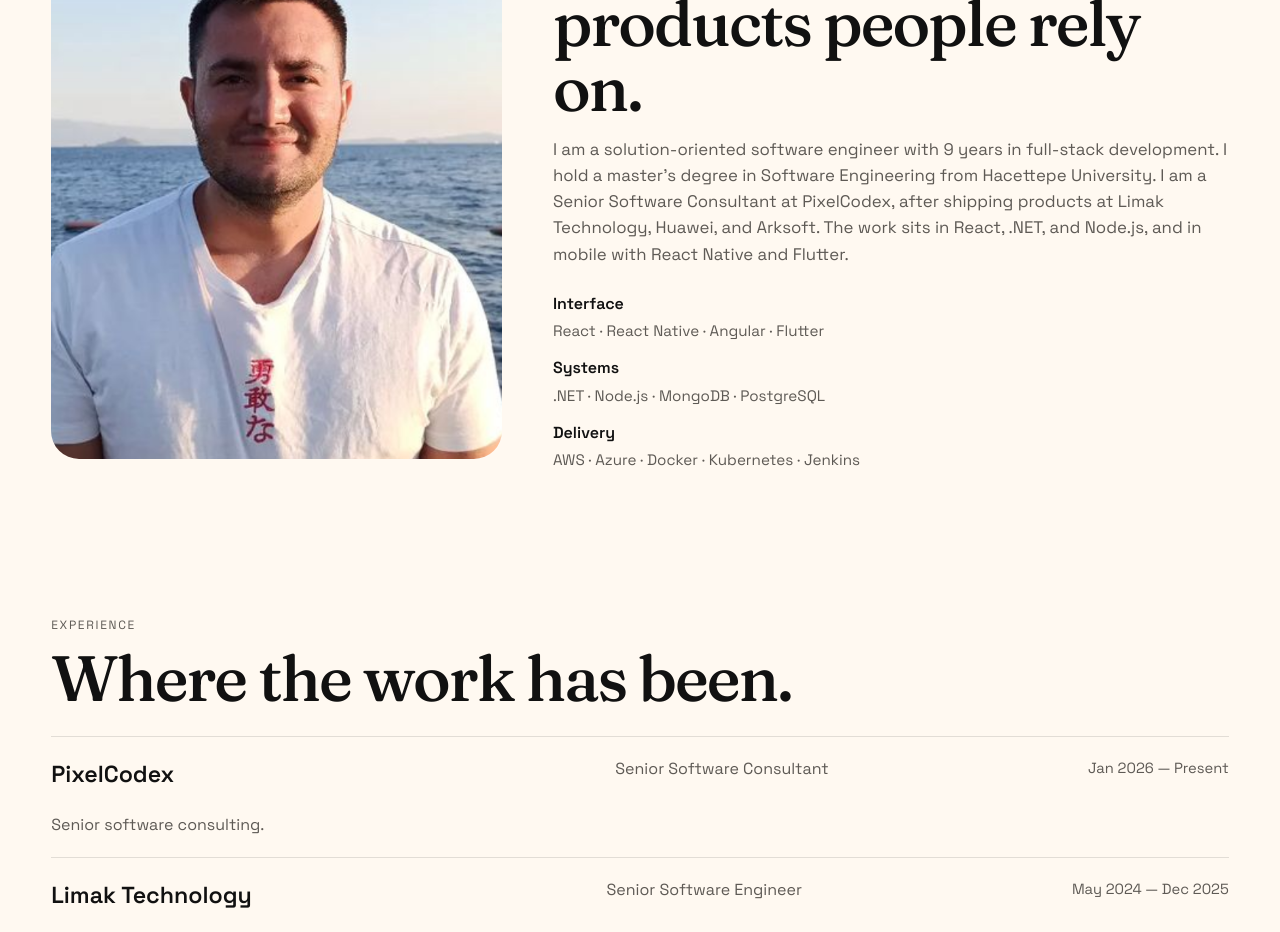
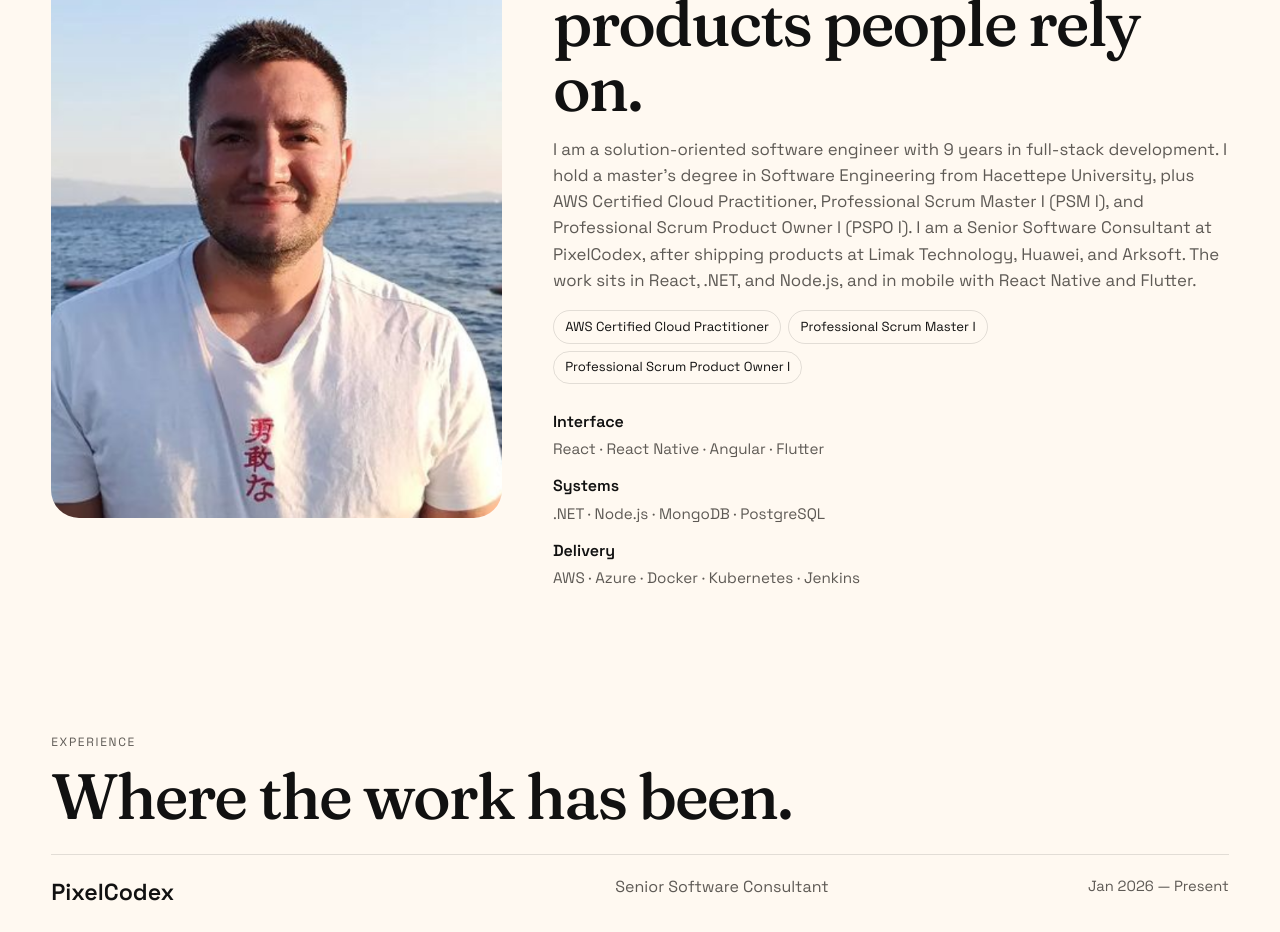
Before and after one commit to shafakyildiz/shafakyildiz.github.io, a Vue app: page / in a window 1280 px wide. Shown: the part 2380-3312 px from the top of the page. Built offline with nearby package versions, Linux system fonts and the light colour scheme.

Commit message:
Add certifications to portfolio and update bio in LedeSection. Enhance CSS styles for certification display.

```diff
--- a/src/components/LedeSection.vue
+++ b/src/components/LedeSection.vue
@@ -14,6 +14,9 @@
       <p class="kicker reveal">About</p>
       <h2 class="reveal">{{ portfolio.years }} years building products people rely on.</h2>
       <p class="reveal">{{ portfolio.bio }}</p>
+      <ul class="certs reveal">
+        <li v-for="cert in portfolio.certifications" :key="cert">{{ cert }}</li>
+      </ul>
       <ul class="chips reveal">
         <li v-for="item in portfolio.disciplines" :key="item.title">
           <strong>{{ item.title }}</strong>
--- a/src/stores/portfolio.js
+++ b/src/stores/portfolio.js
@@ -14,6 +14,11 @@
     },
     lede: 'Vast in scope, exact in the details — software shaped for the people who rely on it.',
     careerStart: 2017,
+    certifications: [
+      'AWS Certified Cloud Practitioner',
+      'Professional Scrum Master I',
+      'Professional Scrum Product Owner I',
+    ],
     statement:
       'The quiet parts matter. A product should feel inevitable — fast, calm, and exact — so the person using it never has to think about the machinery.',
     stats: [
@@ -149,7 +154,7 @@
   getters: {
     years: (state) => new Date().getFullYear() - state.careerStart,
     bio() {
-      return `I am a solution-oriented software engineer with ${this.years} years in full-stack development. I hold a master’s degree in Software Engineering from Hacettepe University. I am a Senior Software Consultant at PixelCodex, after shipping products at Limak Technology, Huawei, and Arksoft. The work sits in React, .NET, and Node.js, and in mobile with React Native and Flutter.`
+      return `I am a solution-oriented software engineer with ${this.years} years in full-stack development. I hold a master’s degree in Software Engineering from Hacettepe University, plus AWS Certified Cloud Practitioner, Professional Scrum Master I (PSM I), and Professional Scrum Product Owner I (PSPO I). I am a Senior Software Consultant at PixelCodex, after shipping products at Limak Technology, Huawei, and Arksoft. The work sits in React, .NET, and Node.js, and in mobile with React Native and Flutter.`
     },
   },
 })
--- a/src/styles/main.css
+++ b/src/styles/main.css
@@ -269,6 +269,14 @@
   border-radius: 28px;
 }
 .about p { margin-top: 1rem; color: var(--muted); font-size: 1.05rem; }
+.certs { display: flex; flex-wrap: wrap; gap: 0.45rem; margin-top: 1.1rem; }
+.certs li {
+  border: 1px solid var(--line);
+  border-radius: 999px;
+  padding: 0.35rem 0.7rem;
+  font-size: 0.82rem;
+  color: var(--ink);
+}
 .chips { margin-top: 1.6rem; display: grid; gap: 0.85rem; }
 .chips li { display: grid; gap: 0.15rem; }
 .chips strong { font-weight: 600; }
```
